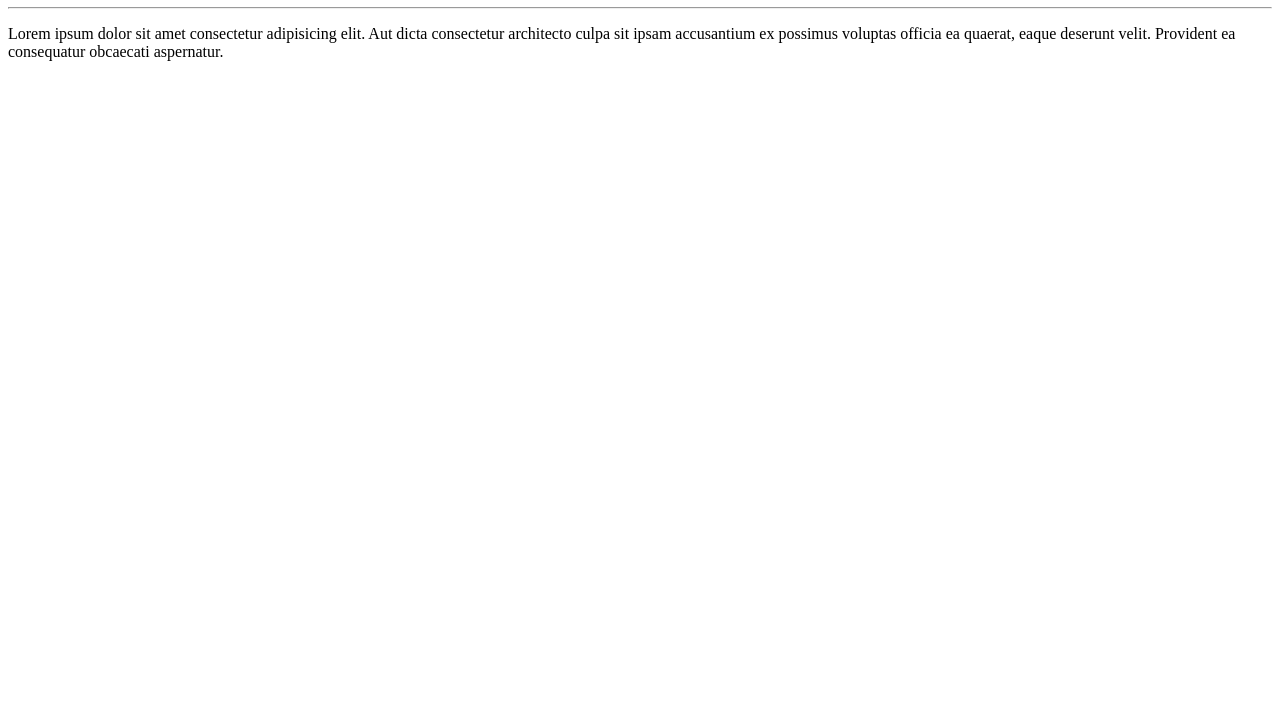
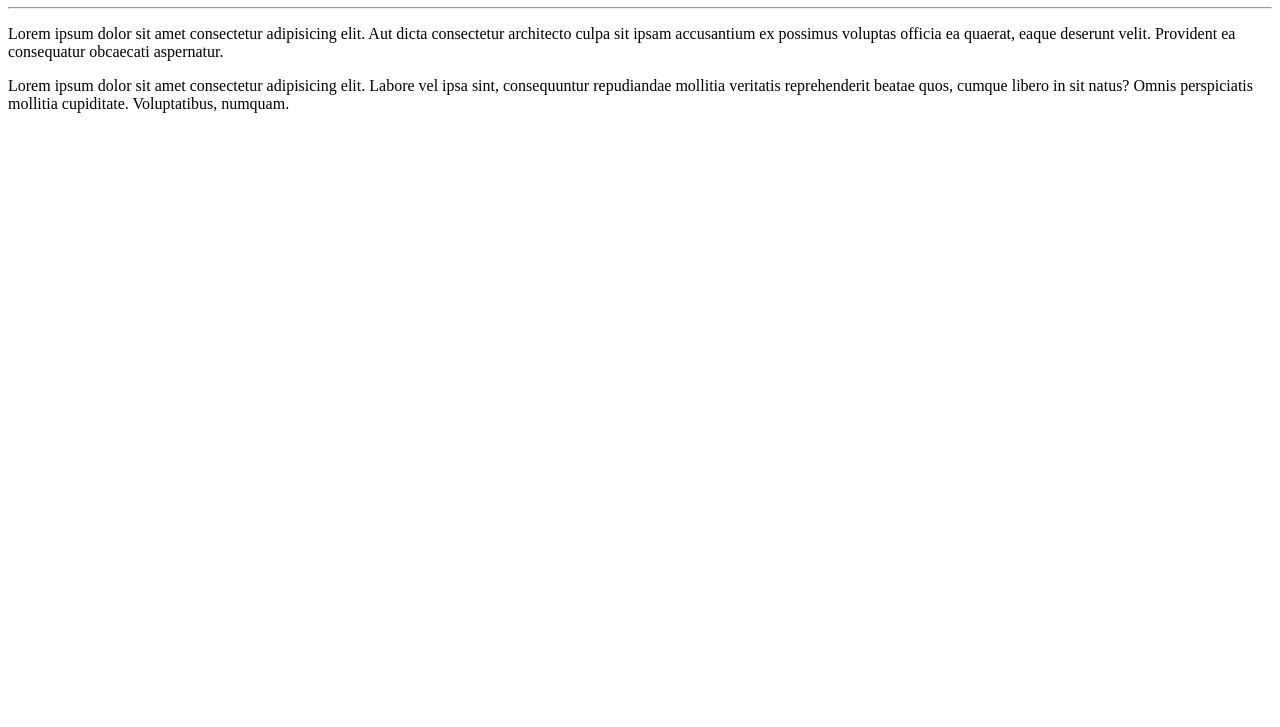
Before and after one commit to Regivaldo-srs/Ola-Mundo, a plain HTML site: page site-exemplo/index.html in a window 1280 px wide. Shown: the part 73-800 px from the top of the page. Drawn offline with Linux system fonts and the light colour scheme.

Commit message:
Adicionei um parágrafo

```diff
--- a/site-exemplo/index.html
+++ b/site-exemplo/index.html
@@ -9,5 +9,6 @@
     <h1>Olá, Mundo!</h1>
     <hr>
     <p>Lorem ipsum dolor sit amet consectetur adipisicing elit. Aut dicta consectetur architecto culpa sit ipsam accusantium ex possimus voluptas officia ea quaerat, eaque deserunt velit. Provident ea consequatur obcaecati aspernatur.</p>
+    <p>Lorem ipsum dolor sit amet consectetur adipisicing elit. Labore vel ipsa sint, consequuntur repudiandae mollitia veritatis reprehenderit beatae quos, cumque libero in sit natus? Omnis perspiciatis mollitia cupiditate. Voluptatibus, numquam.</p>
 </body>
 </html>
```
